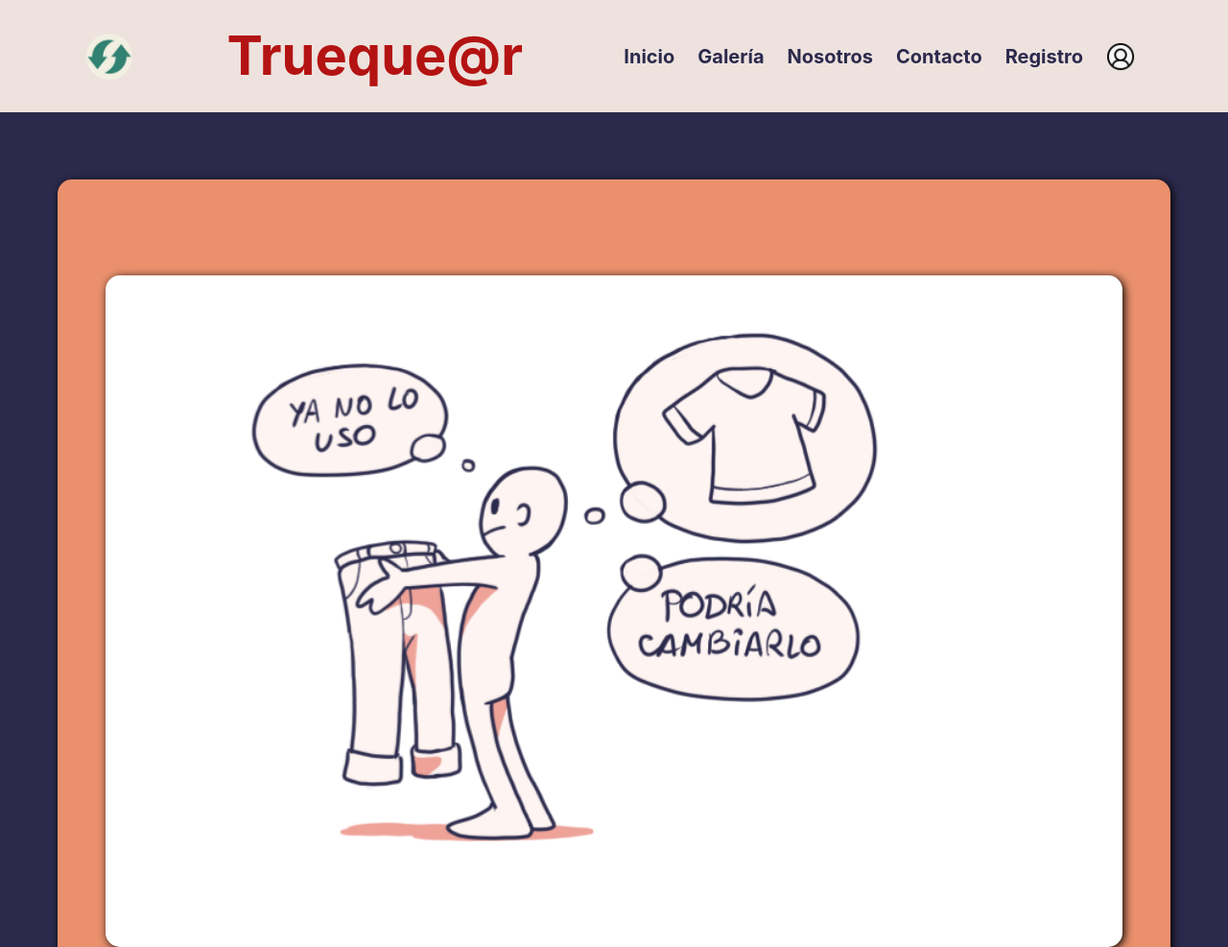
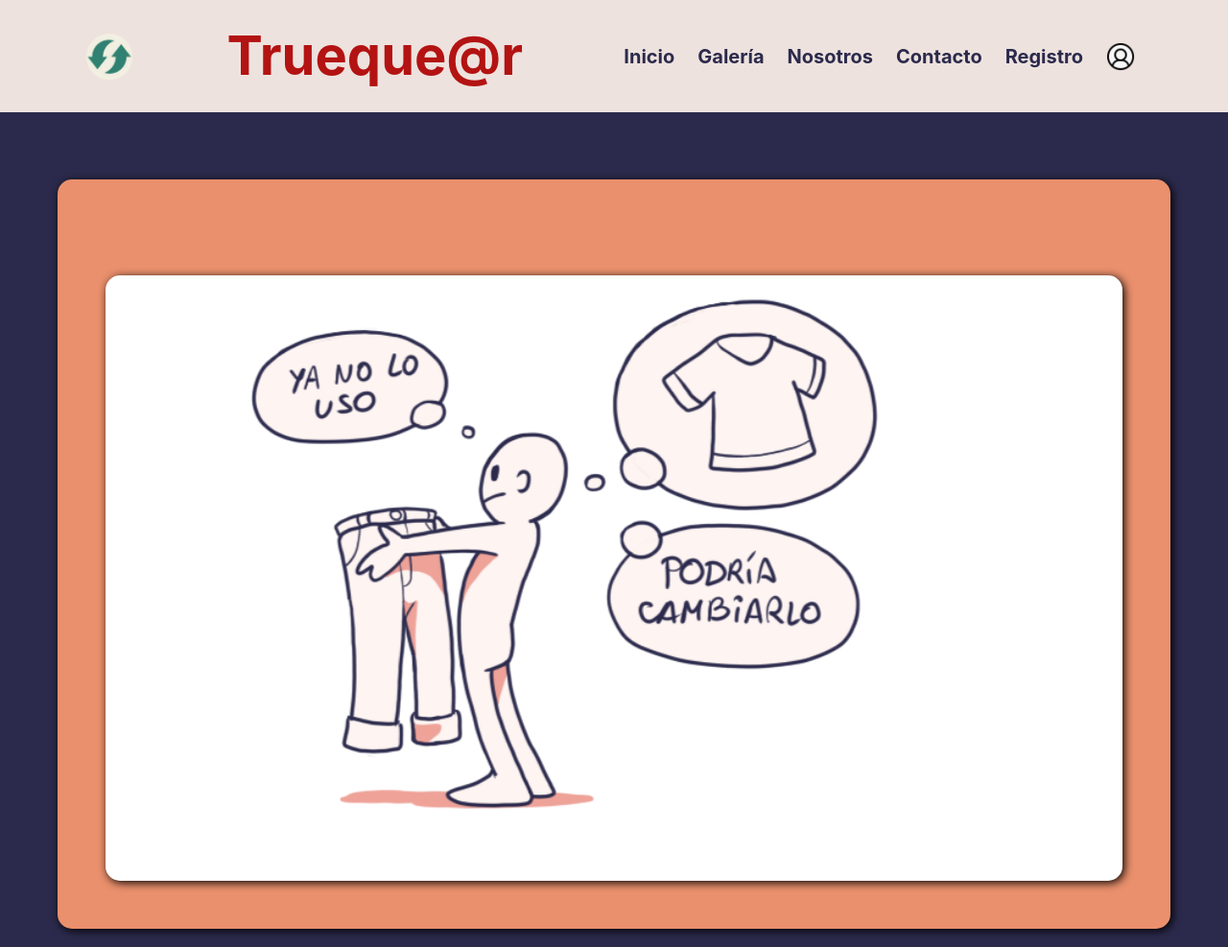
Before and after one commit to jcroehrs/tp-codoacodo, a plain HTML site: page index.html in a window 1280 px wide. Shown: the top 987 px of the page at 96% size. Drawn offline with nearby package versions, Linux system fonts and the light colour scheme.

Commit message:
ajuste de cortes en el carrusel

```diff
--- a/css/index.css
+++ b/css/index.css
@@ -86,7 +86,7 @@ header a:hover{
 
 .containerDibu{
     padding: 300px 18px;
-    height: 600px; */tamaño cuadro blanco*/
+    height: 80%; */tamaño cuadro blanco*/
     background-position: center center;
     background-size: cover;
     padding: 50px;
@@ -99,7 +99,7 @@ header a:hover{
 
 .inde .containerInde{
     padding: 200px 12px;
-    height: 500px; */tamaño cuadro blanco*/
+    height: 80%; */tamaño cuadro blanco*/
     background-position: center center;
     background-size: cover;
     padding: 50px;
@@ -297,7 +297,7 @@ footer .container section ul{
     display: flex;
     flex-flow: row wrap;
     justify-content: center;
-    height: 900px;
+    height: 90%;
 
 }
 
@@ -306,7 +306,7 @@ footer .container section ul{
         display: flex;
         flex-flow: row wrap;
         justify-content: center;
-        height: 700px;
+        height: 90%;
     }
 
 .inde .containerInde h2{
@@ -399,7 +399,7 @@ header nav a{
     display: flex;
     flex-flow: row wrap;
     justify-content: center;
-    height: 900px;
+    height: 80%;
 
 }
 
@@ -412,7 +412,7 @@ header nav a{
     align-items: center;
     text-align: center;
     flex-direction: column;
-    height: 700px;
+    height: 80%;
 }
 
 .inde .containerInde h2{
```
